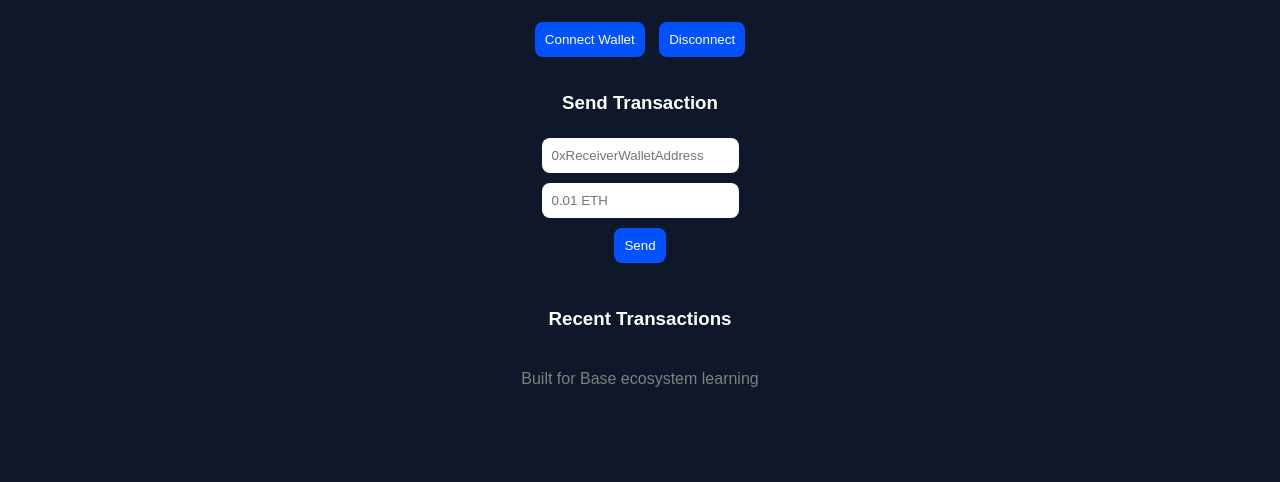
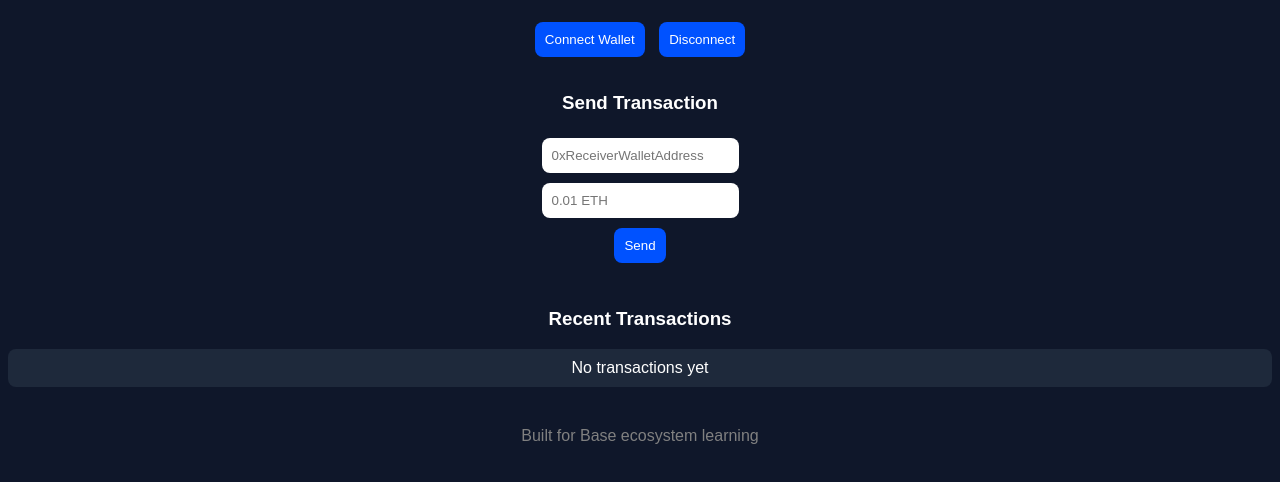
Before and after one commit to krishnaboini/base-mini-dapp, a plain HTML site: page index.html in a window 1280 px wide. Shown: the part 140-622 px from the top of the page. Drawn offline with nearby package versions, Linux system fonts and the light colour scheme.

Commit message:
Update index.html
chore: add default transaction history message

```diff
--- a/index.html
+++ b/index.html
@@ -101,7 +101,9 @@
 
     <h3>Recent Transactions</h3>
 
-    <ul id="txHistory"></ul>
+    <ul id="txHistory">
+  <li>No transactions yet</li>
+</ul>
 
   </div>
 
```
